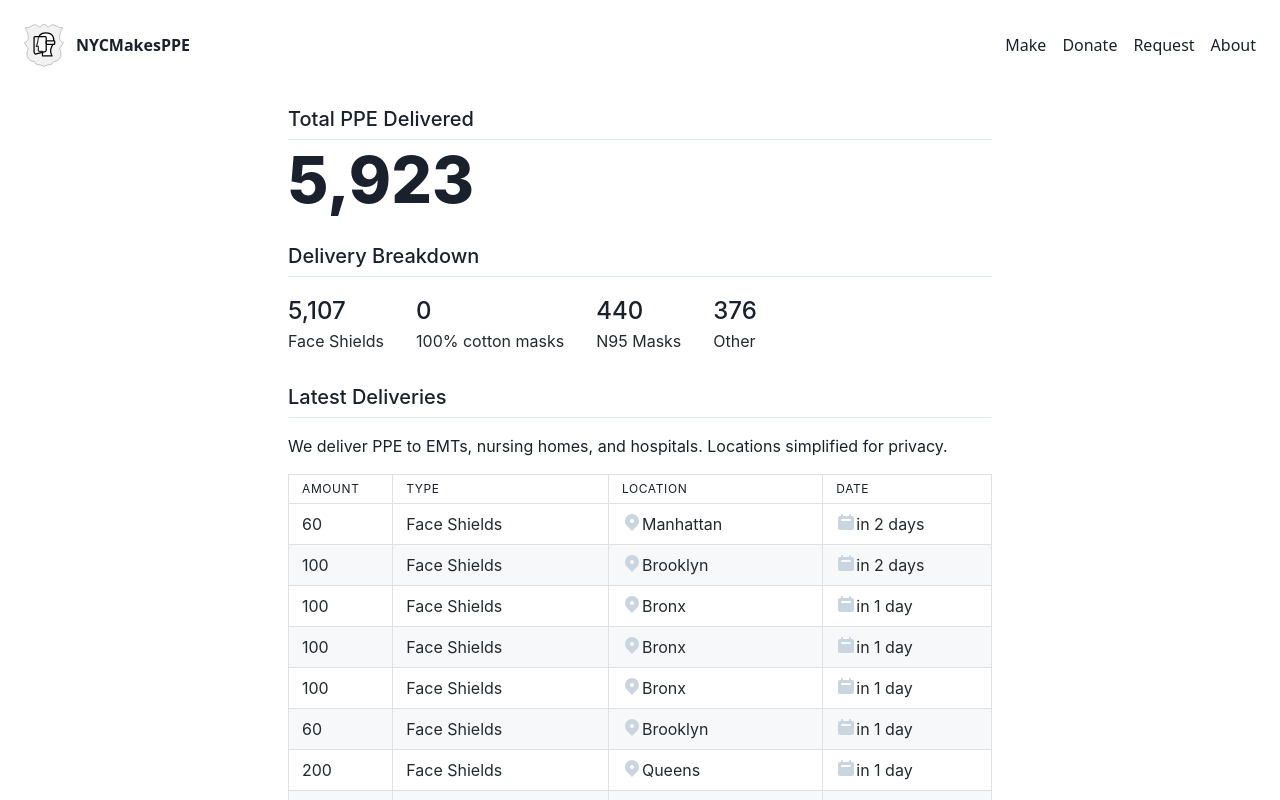
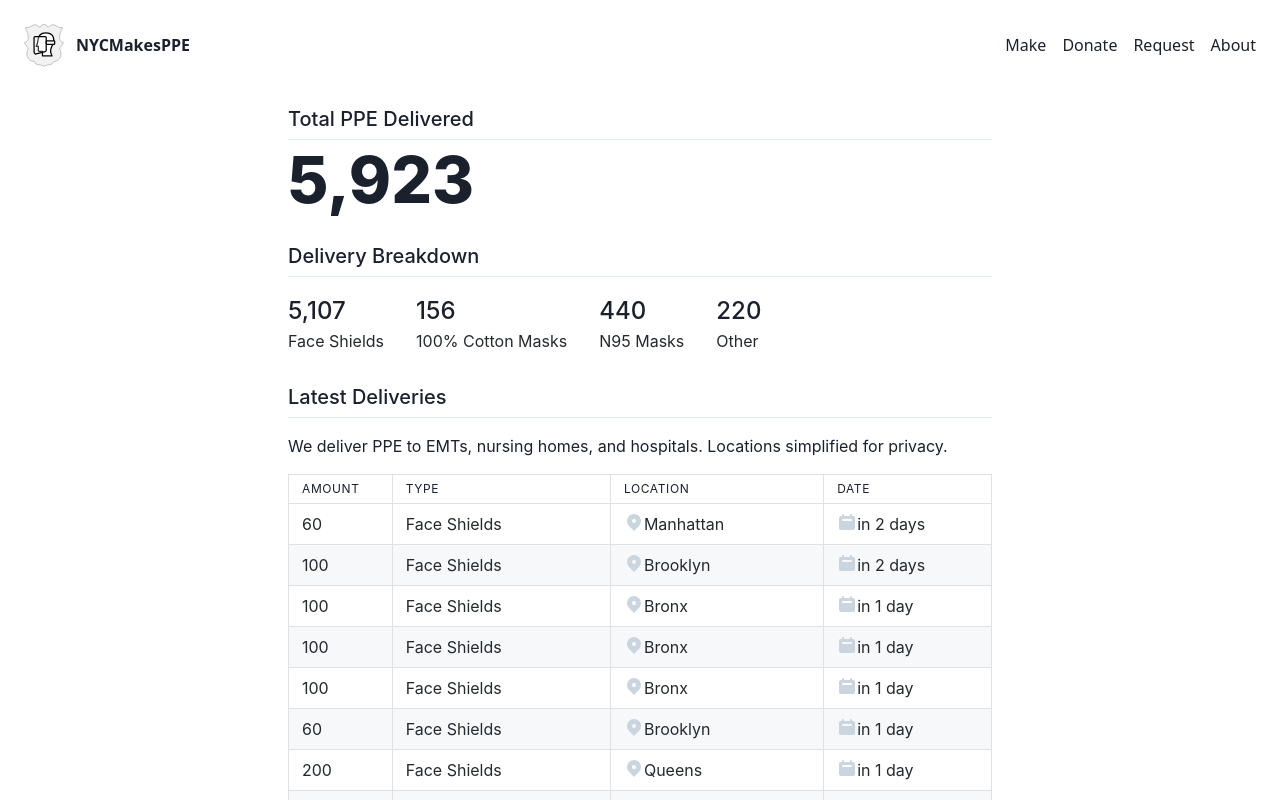
Before and after one commit to NYCPPE/nyc-makers-vs-covid, a Next.js app: page /stats in a window 1280 px wide. Shown: the top 800 px of the page. Built offline with nearby package versions, Linux system fonts and the light colour scheme; what @tailwindcss/ui would draw is missing.

Commit message:
Fix the count for 100% count masks

```diff
--- a/components/deliveries.jsx
+++ b/components/deliveries.jsx
@@ -58,7 +58,7 @@ export default ({ limit }) => {
             <div className="text-2xl font-medium text-gray-900">
               {format(totalMasks)}
             </div>
-            <p> 100% cotton masks</p>
+            <p> 100% Cotton Masks</p>
           </div>
           <div className="pr-8">
             <div className="text-2xl font-medium text-gray-900">
--- a/components/totals.jsx
+++ b/components/totals.jsx
@@ -53,7 +53,7 @@ export default [
     count: 100,
     date: '04/03/2020',
     hospital: 'Queens',
-    type: '100% cotton masks'
+    type: '100% Cotton Masks'
   },
   {
     count: 200,
@@ -89,7 +89,7 @@ export default [
     count: 56,
     date: '04/02/2020',
     hospital: 'LES',
-    type: '100% cotton masks'
+    type: '100% Cotton Masks'
   },
   {
     count: 25,
```
